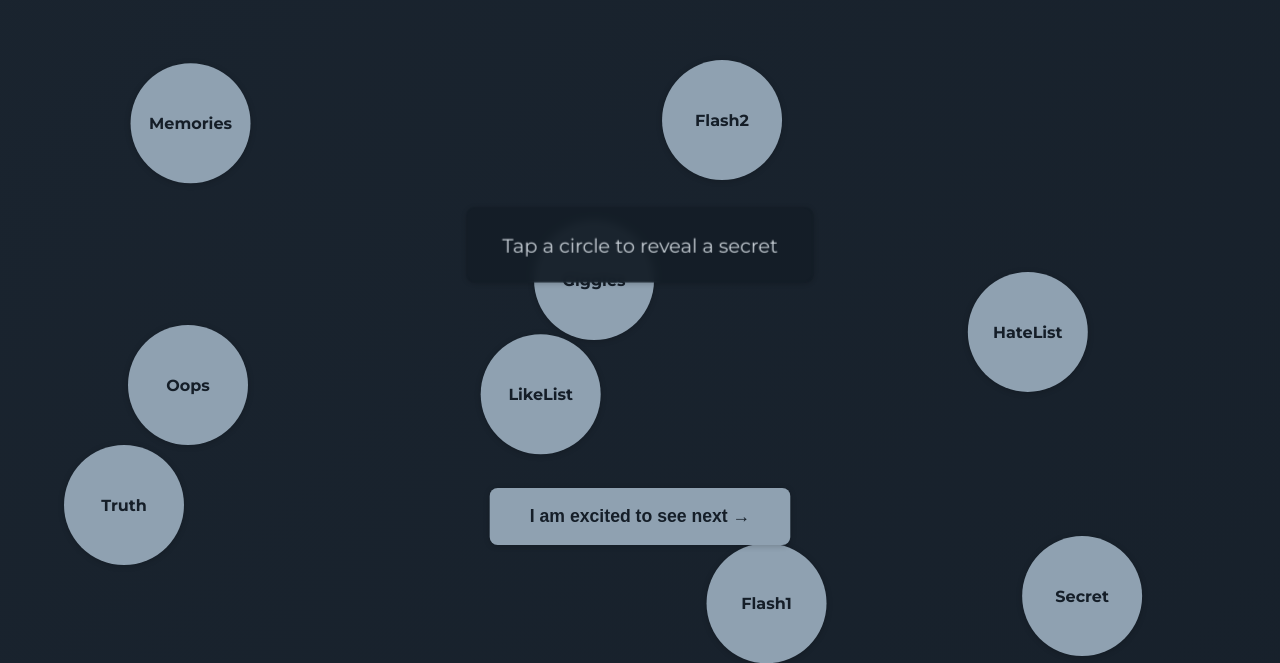
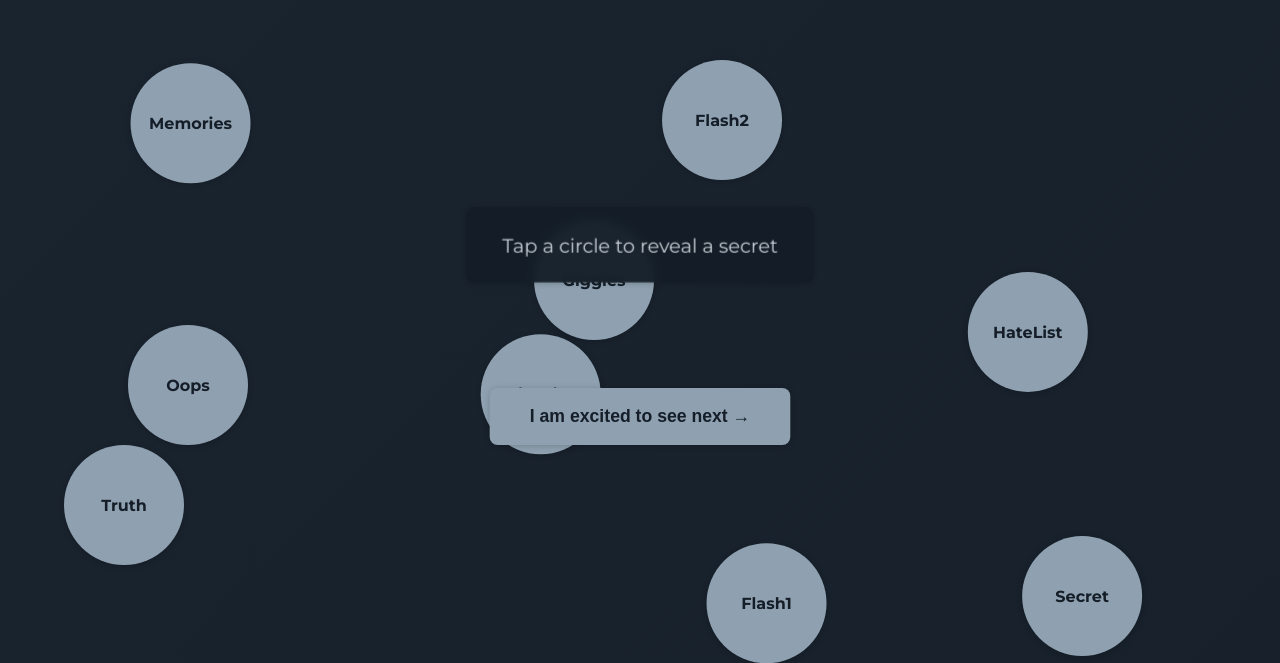
Before and after one commit to IfraKhan1308/Birthday-Surprise, a plain HTML site: page page2.html in a window 1280 px wide. Shown: the part 155-818 px from the top of the page. Drawn offline with Linux system fonts and the light colour scheme.

Commit message:
Update page2.html

```diff
--- a/page2.html
+++ b/page2.html
@@ -218,7 +218,7 @@
     .next-page {
       position: absolute;
       /* Significantly increased 'bottom' to create a larger safe zone for mobile */
-      bottom: clamp(100px, 12vw, 60px); /* Increased minimum and preferred values again */
+      bottom: clamp(200px, 12vw, 60px); /* Increased minimum and preferred values again */
       left: 50%;
       transform: translateX(-50%);
       background: var(--accent-color);
```
